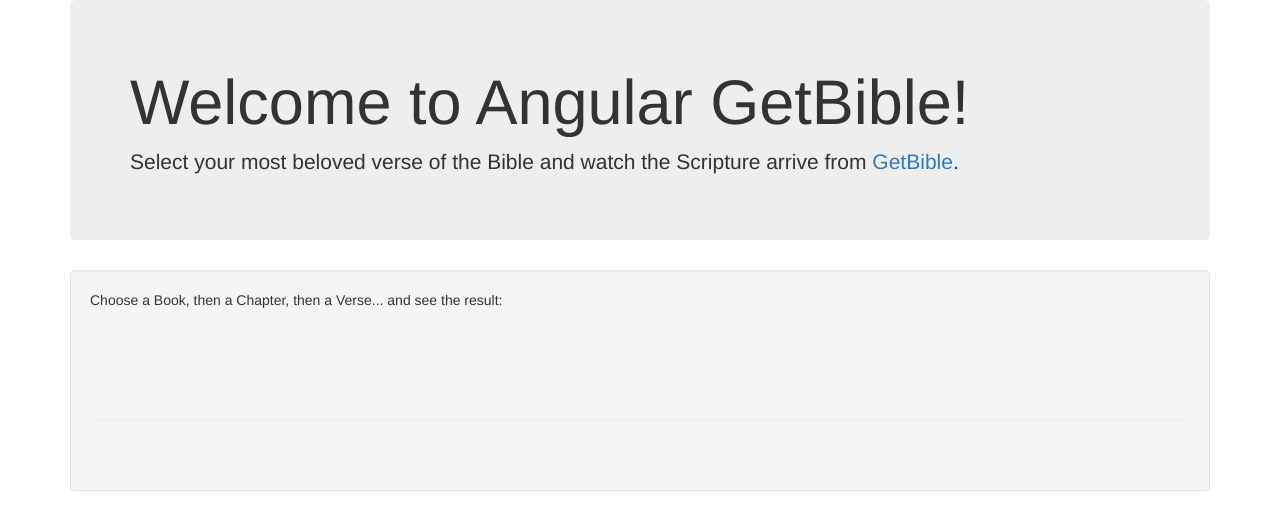
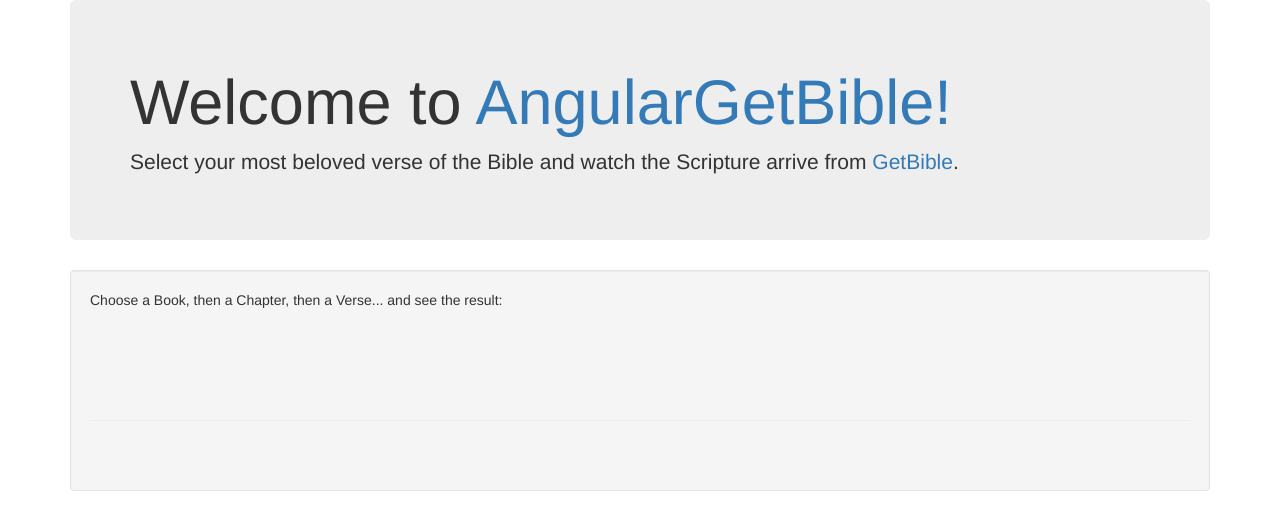
Before and after one commit to SergejKasper/AngularGetBible, a website: page index.html in a window 1280 px wide. Drawn offline with nearby package versions, Linux system fonts and the light colour scheme; files whose address does not match are found by name.

Commit message:
Update README

```diff
--- a/index.html
+++ b/index.html
@@ -14,7 +14,7 @@
   <body ng-app="testApp">
     <div class="container">
         <div class="jumbotron">
-            <h1> Welcome to Angular GetBible! </h1>
+            <h1> Welcome to <a href="https://github.com/SergejKasper/AngularGetBible">AngularGetBible!</a>  </h1>
             <p class="lead">Select your most beloved verse of the Bible and watch the Scripture arrive from <a href="https://getbible.net/api">GetBible</a>.</p>
         </div>
         <div class="well">
```
Also changed, not shown: README.md.
